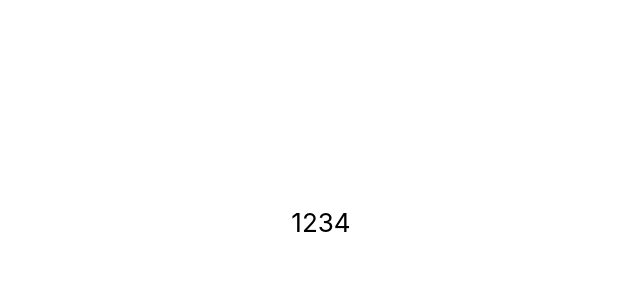
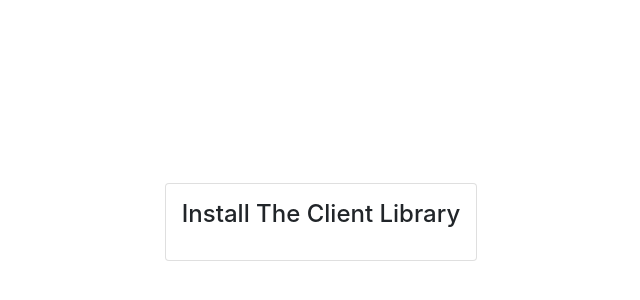
Before and after one commit to 97-Jeffrey/google-widget-redesign, a React (Create React App) app: page / in a window 1280 px wide. Shown: the part 178-478 px from the top of the page, without its empty margins (319-959 px from the left). Built offline with nearby package versions, Linux system fonts and the light colour scheme.

Commit message:
data is created and imported

```diff
--- a/package.json
+++ b/package.json
@@ -14,6 +14,7 @@
     "react": "^17.0.2",
     "react-dom": "^17.0.2",
     "react-scripts": "5.0.0",
+    "reactstrap": "^9.0.1",
     "typescript": "^4.6.3",
     "web-vitals": "^2.1.4"
   },
--- a/src/App.tsx
+++ b/src/App.tsx
@@ -2,6 +2,9 @@ import React from 'react';
 
 //component import:
 import Widget from './components/widgets';
+
+// import Data
+import widgetData from './data';
 
 import './App.css';
 
@@ -9,7 +12,9 @@ const App:React.FC= () =>{
   return (
     <div className="App">
       <header className="App-header">
-      <Widget  title={"1234"}/>
+        <Widget
+          data = {widgetData}
+        />
       </header>
 
     </div>
--- a/src/components/widgets.tsx
+++ b/src/components/widgets.tsx
@@ -1,14 +1,35 @@
 import React from 'react';
 
+// import bootstrap components:
+import { Card, CardBody } from 'reactstrap';
+
+
+
 interface WidgetProps {
-  title:string;
+  data: {
+    languageName:string,
+    text:{
+      information: string,
+      command:string
+    }[]
+  }[];
 }
 
-const Widget:React.FC <WidgetProps> = ({  title }) =>{
+const Widget:React.FC <WidgetProps> = ({ data }) =>{
 
+  console.log(data)
   return (
 
-    <div>{title}</div>
+
+        <Card>
+          <CardBody>
+          <h4 className="card-title">Install The Client Library</h4>
+              <p className="card-title-desc">
+
+
+              </p>
+          </CardBody>
+        </Card>
   )
 
 }
--- /dev/null
+++ b/src/data.tsx
@@ -0,0 +1,119 @@
+const widgetData: {
+    languageName:string,
+    text:{
+      information: string,
+      command:string
+    }[]
+  }[]
+  =
+[
+  {
+    languageName: "C#",
+    text:[
+    {
+      information:"For more information, see Setting Up a C# Development Environment,\n If you are using Visual Studio 2017 or higher, open nuget package manager window and type the following:",
+      command:"Install-Package Google.Apis"
+    },
+    {
+      information:"If you are using .NET Core command-line interface tools to install your dependencies, run the following command:",
+      command:"dotnet add package Google.Apis"
+
+    }
+  ]
+  },
+  {
+    languageName: "Go",
+    text:[
+      {
+        information: "For more information, see Setting Up a Go Development Environment.",
+        command:"go get cloud.google.com/go/speech/apiv1"
+      }
+    ]
+  },
+
+  {
+    languageName: "Java",
+    text:[
+    {
+      information:"For more information, see Setting Up a Java Development Environment. \nIf you are using Maven, add the following to your pom.xml file. For more information about BOMs, see The Google Cloud Platform Libraries BOM."
+      ,
+      command:`
+      <dependencyManagement>
+        <dependencies>
+          <dependency>
+            <groupId>com.google.cloud</groupId>
+            <artifactId>libraries-bom</artifactId>
+            <version>24.4.0</version>
+            <type>pom</type>
+            <scope>import</scope>
+          </dependency>
+        </dependencies>
+      </dependencyManagement>
+
+      <dependencies>
+        <dependency>
+            <groupId>org.json</groupId>
+            <artifactId>json</artifactId>
+            <version>20220320</version>
+        </dependency>
+        <dependency>
+          <groupId>com.google.cloud</groupId>
+          <artifactId>google-cloud-speech</artifactId>
+        </dependency>
+      </dependencies>
+      `
+    },
+    {
+      information:"If you are using Gradle, add the following to your dependencies:",
+      command:"implementation platform('com.google.cloud:libraries-bom:25.0.0') \n implementation 'com.google.cloud:google-cloud-speech'"
+
+    },
+    {
+      information:"If you are using sbt, add the following to your dependencies:",
+      command:"libraryDependencies += 'com.google.cloud' % 'google-cloud-speech' % '2.2.11'"
+
+    }
+  ]
+  },
+  {
+    languageName: "Node.js",
+    text:[
+      {
+        information: "For more information, see Setting Up a Node.js Development Environment.",
+        command:"npm install --save @google-cloud/speech"
+      }
+    ]
+  },
+  {
+    languageName: "PHP",
+    text:[
+      {
+        information: "For more information, see Using PHP on Google Cloud.",
+        command:"composer require google/apiclient"
+      }
+    ]
+  },
+  {
+    languageName: "Python",
+    text:[
+      {
+        information: "For more information, see Setting Up a Python Development Environment.",
+        command:"pip install --upgrade google-cloud-speech"
+      }
+    ]
+  },
+  {
+    languageName: "Ruby",
+    text:[
+      {
+        information: "For more information, see Setting Up a Ruby Development Environment.",
+        command:"gem install google-api-client"
+      }
+    ]
+  },
+
+];
+
+
+
+export default widgetData;
--- a/src/index.tsx
+++ b/src/index.tsx
@@ -1,3 +1,4 @@
+import 'bootstrap/dist/css/bootstrap.min.css';
 import React from 'react';
 import ReactDOM from 'react-dom';
 import './index.css';
```
Also changed, not shown: 1 other file (tests, documents, lock files or other folders).
